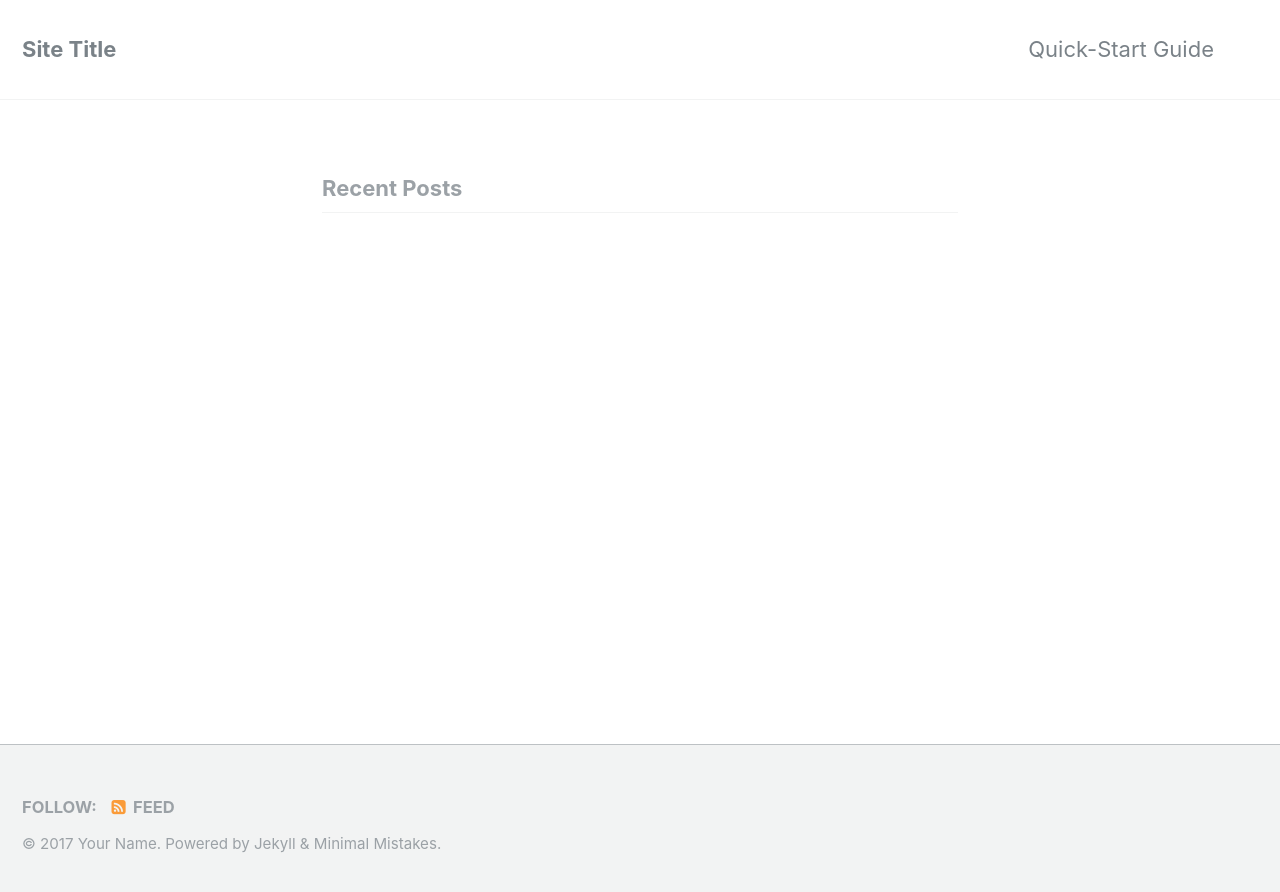
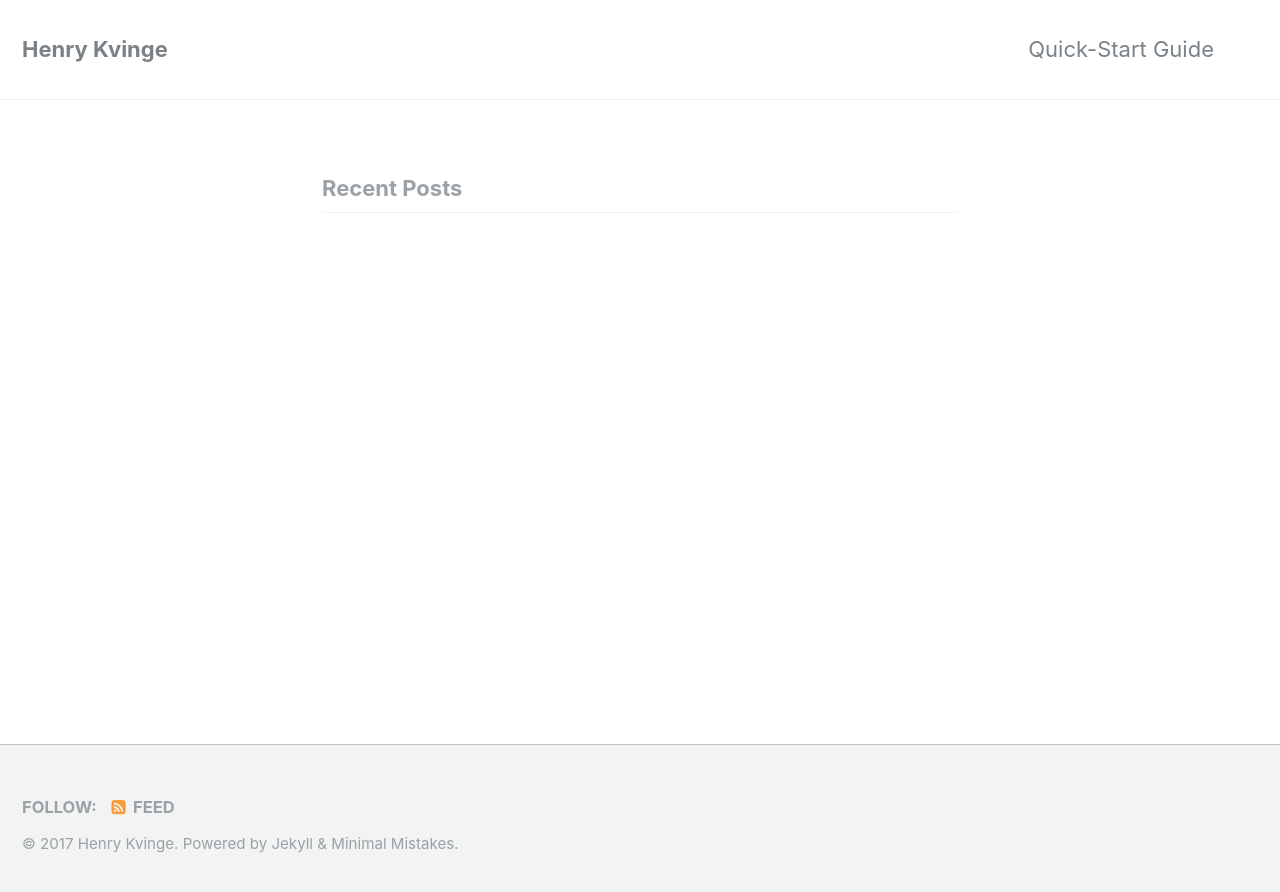
Before and after one commit to hkvinge/hkvinge.github.io, a Jekyll site: the page built from index.md, in a window 1280 px wide. Shown: the top 892 px of the page. Built offline with Jekyll 4.4.1, drawn with Linux system fonts in a browser that asks for light colours; the list of posts is cut into pages by our own code.

Commit message:
Minor alterations to _config.yml file

```diff
--- a/_config.yml
+++ b/_config.yml
@@ -7,9 +7,9 @@
 
 # Site Settings
 locale                   : "en"
-title                    : "Site Title"
+title                    : "Henry Kvinge"
 title_separator          : "-"
-name                     : "Your Name"
+name                     : "Henry Kvinge"
 description              : "An amazing website."
 url                      : # the base hostname & protocol for your site e.g. "https://mmistakes.github.io"
 baseurl                  : # the subpath of your site, e.g. "/blog"
```
